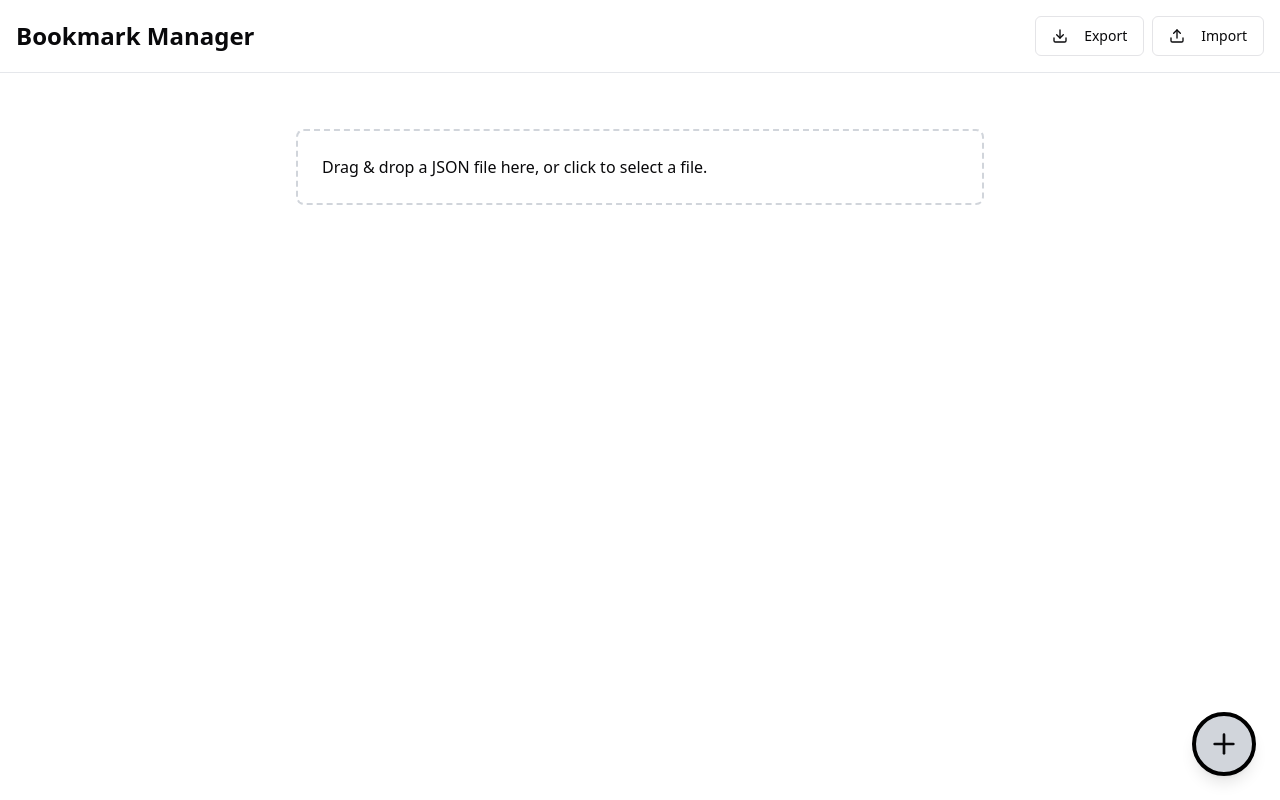
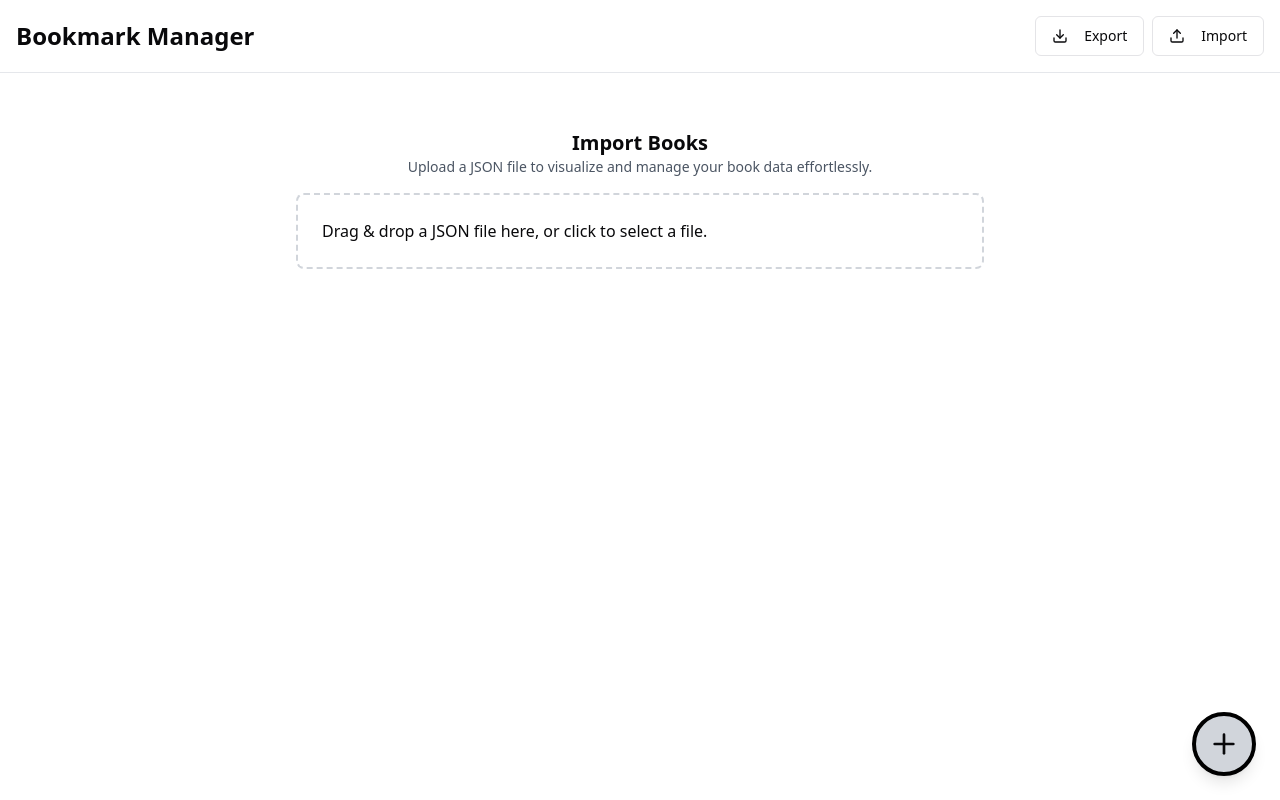
Before and after one commit to best15/Bookmark-Manager, a React (Vite) app: page / in a window 1280 px wide. Built offline with nearby package versions, Linux system fonts and the light colour scheme.

Commit message:
User friendly message added for import books.

```diff
--- a/src/components/ConfirmDeleteDialog.tsx
+++ b/src/components/ConfirmDeleteDialog.tsx
@@ -7,13 +7,21 @@ import {
   DialogHeader,
   DialogTitle,
 } from "@/components/ui/dialog";
+import { BookType } from "@/types";
+
+interface ConfirmDeleteDialogProps {
+  book: BookType;
+  onConfirm: (id: string) => void;
+  isOpen: boolean;
+  onClose: () => void;
+}
 
 export default function ConfirmDeleteDialog({
   book,
   onConfirm,
   isOpen,
   onClose,
-}: any) {
+}: ConfirmDeleteDialogProps) {
   return (
     <Dialog open={isOpen} onOpenChange={onClose}>
       <DialogContent className="sm:max-w-[425px]">
--- a/src/components/ImportBooks.tsx
+++ b/src/components/ImportBooks.tsx
@@ -65,6 +65,16 @@ export default function ImportBooks({
   });
 
   return (
+    <div>
+      {/* Description */}
+      <div className="mb-4 text-center">
+        <h2 className="text-xl font-bold">Import Books</h2>
+        <p className="text-sm text-gray-600">
+          Upload a JSON file to visualize and manage your book data
+          effortlessly.
+        </p>
+      </div>
+      {/* Dropzone */}
       <div
         {...getRootProps()}
         className={`border-2 border-dashed p-6 rounded-lg cursor-pointer ${
@@ -78,5 +88,6 @@ export default function ImportBooks({
           <p>Drag & drop a JSON file here, or click to select a file.</p>
         )}
       </div>
+    </div>
   );
 }
```
Lines whose indentation alone changed are shown as unchanged.
